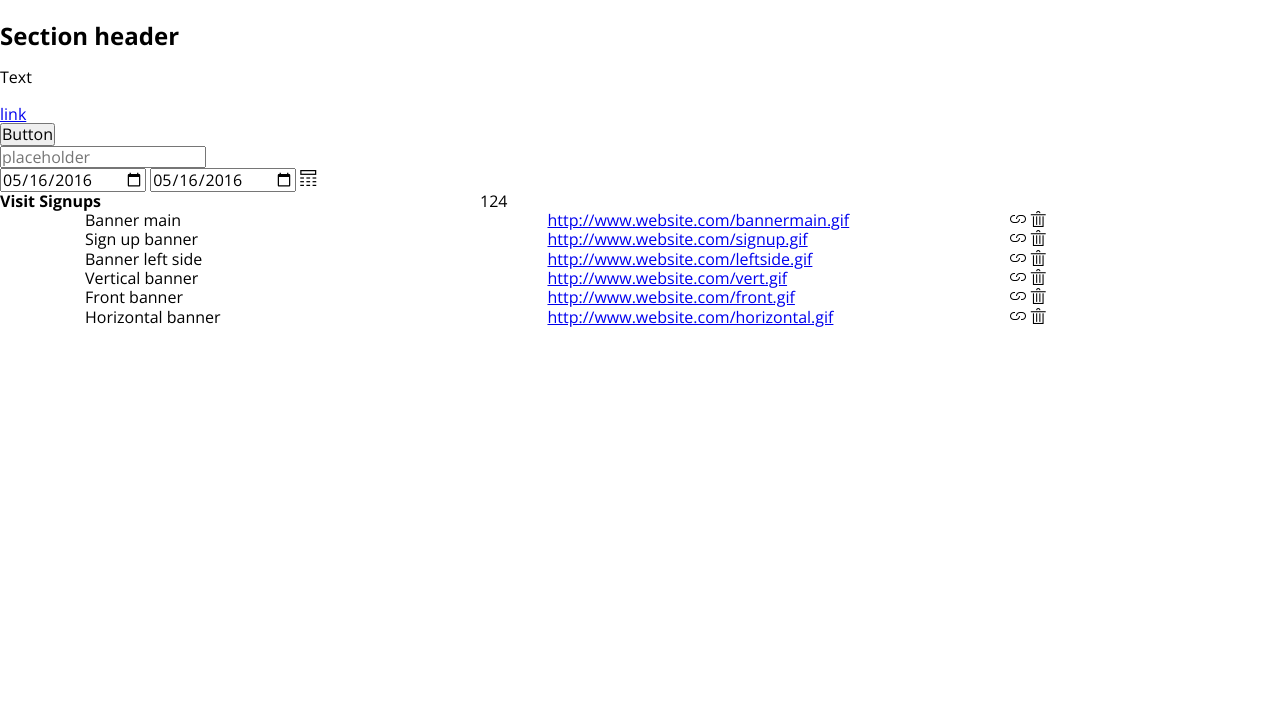
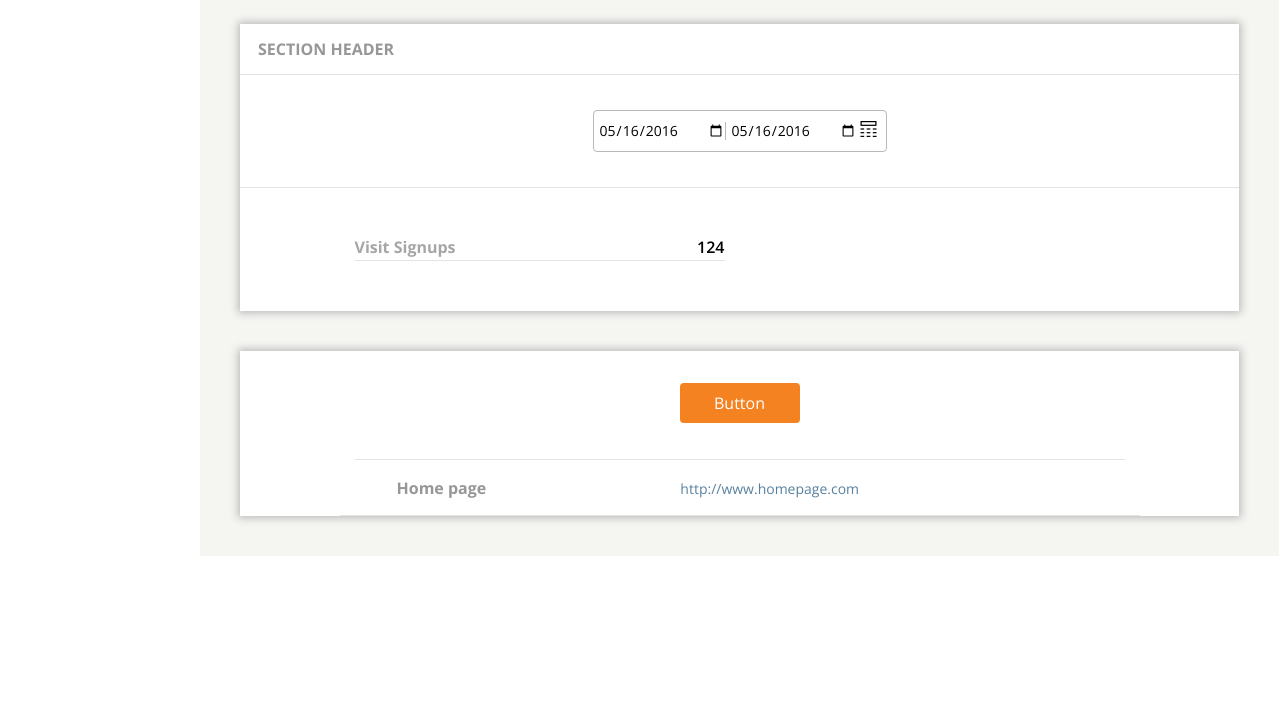
Before and after one commit to krollukasz/Project-dashboard_panel, a website: page styleguide.html in a window 1280 px wide. Shown: the part 76-800 px from the top of the page. Drawn offline with nearby package versions, Linux system fonts and the light colour scheme.

Commit message:
Modify styleguide.html, add some basic elements

```diff
--- a/package.json
+++ b/package.json
@@ -10,7 +10,7 @@
     "init:folders": "mkdirp sass css vendor images js",
     "init:files": "touch README.md index.html sass/style.scss js/script.js",
     "init:gitignore": "curl https://raw.githubusercontent.com/github/gitignore/master/Node.gitignore -o .gitignore",
-    "build": "npm-run-all build:* test",
+    "build": "npm-run-all build:*",
     "build:clean": "rimraf css",
     "build:sass": "node-sass --output-style compact -o css sass",
     "build:autoprefixer": "autoprefixer-cli css/style.css",
--- a/styleguide.html
+++ b/styleguide.html
@@ -10,21 +10,18 @@
   </head>
 
   <body>
-    <h1>Page Header</h1> <br>
-    <h2>Section header</h2> <br>
-    <p>Text</p> <br>
-    <a href="#" class="link-address">link</a> <br>
-
-    <div class="section-button row">
-      <button id="add-link" class="new-button">Button</button>
+    <section id="main-content" class="main-content container-fluid">
+      <div class="section-general">
+        <div class="section-header">
+          <h4 class="section-title">Section Header</h4>
         </div>
 
-    <input class="input" placeholder="placeholder"> <br>
-
+        <div class="general-statistic-date">
           <div class="date-select">
             <input type="date" name="date-from" class="date-select-start" value="2016-05-16">
             <input type="date" name="date-to" class="date-select-end" value="2016-05-16">
             <i class="icon-calendar icon"></i>
+          </div>
         </div>
 
         <div class="stat-numbers content-wrapper">
@@ -35,88 +32,25 @@
             </div>
           </div>
         </div>
+      </div>
 
-    <div class="banners-table-wrapper container">
-      <div class="banners-list">
-        <div class="table-banners container container-fluid">
-          <div class="banner-row row">
-            <div class="banners-content-wrapper row col-sm-9 col-md-10">
-              <div class="single-banner-header col-md-6">Banner main</div>
+      <div class="section-links">
+
+        <div class="section-button row">
+          <button id="add-link" class="new-button">Button</button>
+        </div>
+
+        <div class="table-wrapper container">
+          <div class="elements-list-content">
+            <div class="table-element container container-fluid">
+              <div class="element-row row">
+                <div class="element-content-wrapper row col-sm-9 col-md-10">
+                  <div class="single-element-header col-md-6">Home page</div>
                   <div class="link col-md-6">
-                <a href="#" class="link-address">http://www.website.com/bannermain.gif</a>
+                    <a href="#" class="link-address">http://www.homepage.com</a>
                   </div>
                 </div>
-            <div class="links-icon-wrapper col-sm-3 col-md-2">
-              <i class="icon icon-links"></i>
-              <i class="icon icon-trash"></i>
-            </div>
-          </div>
-        </div>
-        <div class="table-banners container container-fluid">
-          <div class="banner-row row">
-            <div class="banners-content-wrapper row col-sm-9 col-md-10">
-              <div class="single-banner-header col-md-6">Sign up banner</div>
-              <div class="link col-md-6">
-                <a href="#" class="link-address">http://www.website.com/signup.gif</a>
-              </div>
-            </div>
-            <div class="links-icon-wrapper col-sm-3 col-md-2">
-              <i class="icon icon-links"></i>
-              <i class="icon icon-trash"></i>
-            </div>
-          </div>
-        </div>
-        <div class="table-banners container container-fluid">
-          <div class="banner-row row">
-            <div class="banners-content-wrapper row col-sm-9 col-md-10">
-              <div class="single-banner-header col-md-6">Banner left side</div>
-              <div class="link col-md-6">
-                <a href="#" class="link-address">http://www.website.com/leftside.gif</a>
-              </div>
-            </div>
-            <div class="links-icon-wrapper col-sm-3 col-md-2">
-              <i class="icon icon-links"></i>
-              <i class="icon icon-trash"></i>
-            </div>
-          </div>
-        </div>
-        <div class="table-banners container container-fluid">
-          <div class="banner-row row">
-            <div class="banners-content-wrapper row col-sm-9 col-md-10">
-              <div class="single-banner-header col-md-6">Vertical banner</div>
-              <div class="link col-md-6">
-                <a href="#" class="link-address">http://www.website.com/vert.gif</a>
-              </div>
-            </div>
-            <div class="links-icon-wrapper col-sm-3 col-md-2">
-              <i class="icon icon-links"></i>
-              <i class="icon icon-trash"></i>
-            </div>
-          </div>
-        </div>
-        <div class="table-banners container container-fluid">
-          <div class="banner-row row">
-            <div class="banners-content-wrapper row col-sm-9 col-md-10">
-              <div class="single-banner-header col-md-6">Front banner</div>
-              <div class="link col-md-6">
-                <a href="#" class="link-address">http://www.website.com/front.gif</a>
-              </div>
-            </div>
-            <div class="links-icon-wrapper col-sm-3 col-md-2">
-              <i class="icon icon-links"></i>
-              <i class="icon icon-trash"></i>
-            </div>
-          </div>
-        </div>
-        <div class="table-banners container container-fluid">
-          <div class="banner-row row">
-            <div class="banners-content-wrapper row col-sm-9 col-md-10">
-              <div class="single-banner-header col-md-6">Horizontal banner</div>
-              <div class="link col-md-6">
-                <a href="#" class="link-address">http://www.website.com/horizontal.gif</a>
-              </div>
-            </div>
-            <div class="links-icon-wrapper col-sm-3 col-md-2">
+                <div class="element-icon-wrapper col-sm-3 col-md-2">
                   <i class="icon icon-links"></i>
                   <i class="icon icon-trash"></i>
                 </div>
@@ -124,6 +58,9 @@
             </div>
           </div>
         </div>
+
+      </div>
+    </section>
   </body>
 
 </html>
```
Lines whose indentation alone changed are shown as unchanged.
